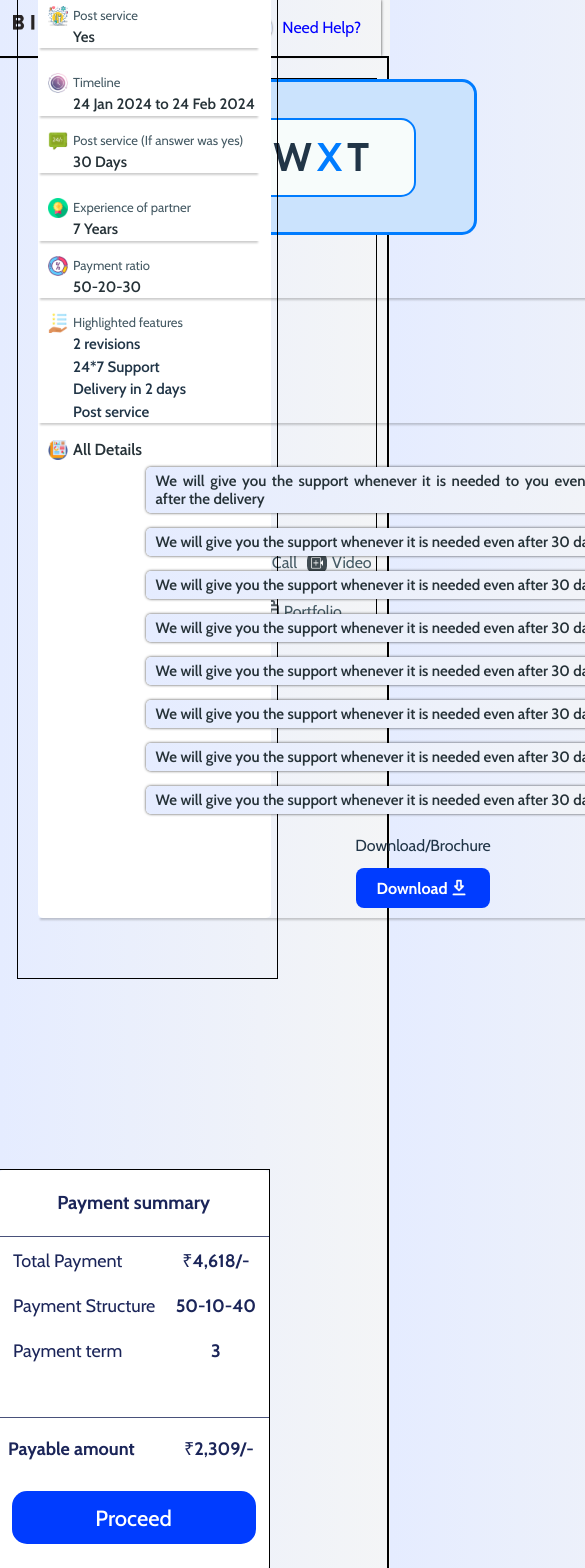
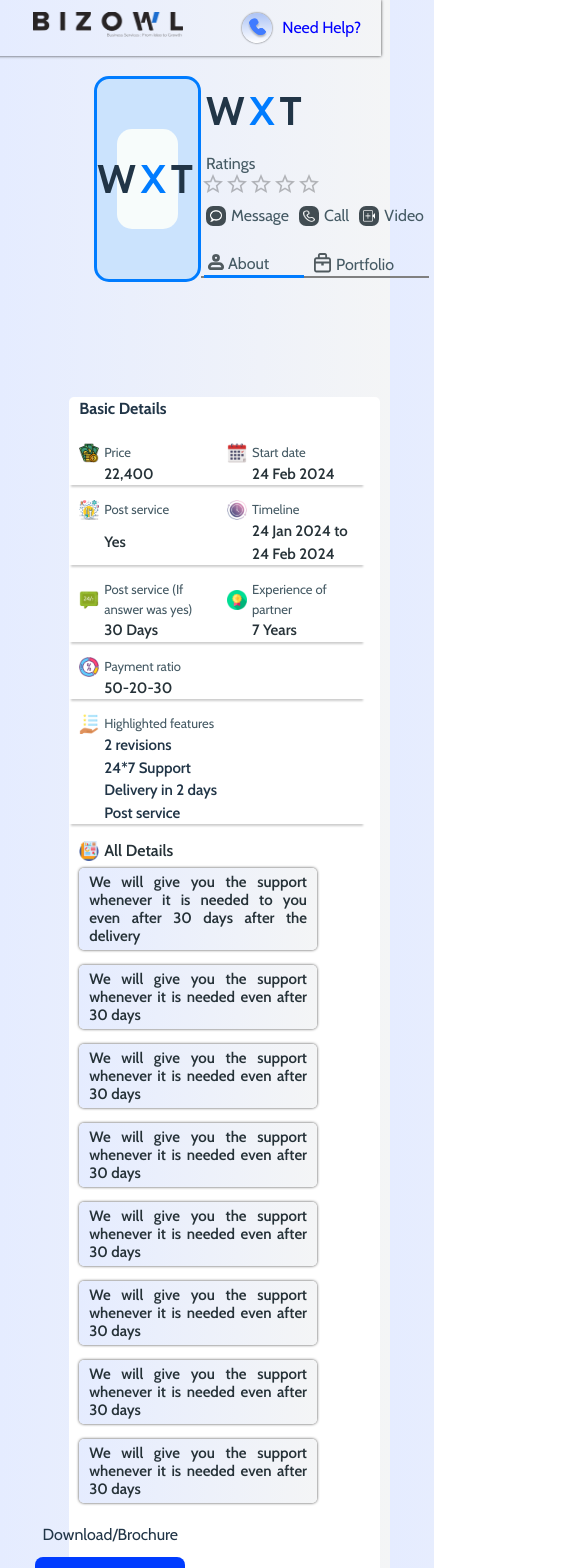
Before and after one commit to AtharvaSail11/getStarted, a React (Vite) app in the folder getStarted/: page / in a window 390 px wide. Shown: the top 1568 px of the page, 585 px wide, since content can reach past the window. Built offline with nearby package versions, Linux system fonts and the light colour scheme.

Commit message:
added portfolio page

```diff
--- a/getStarted/src/App.css
+++ b/getStarted/src/App.css
@@ -70,7 +70,6 @@ nav{
 .content-About{
   display:grid;
   grid-template-columns: 70vw 30vw;
-  border: 2px solid black;
 }
 
 .content-Portfolio{
@@ -78,7 +77,6 @@ nav{
   height: auto;
   width: 100%;
   flex-direction: column;
-  border: 2px solid black;
 }
 
 .hidden{
@@ -89,7 +87,6 @@ nav{
   display: flex;
   margin-top: 20px;
   height: 50%;
-  border: 1px solid black;
 }
 
 #logo-box{
@@ -105,9 +102,21 @@ nav{
 }
 
 .portfolio-Items{
+  display: flex;
   width:100%;
   height:auto;
-  border:2px solid black;
+}
+
+.portfolio-item1{
+  display: flex;
+  justify-content: center;
+  width: 34%;
+  height: 400px;
+}
+
+.portfolio-item2{
+  width: 60%;
+  height: auto;
 }
 
 #logo-item{
@@ -121,7 +130,6 @@ nav{
   align-items: center;
   border-radius: 15px;
   background-color: #F7FCFB;
-  border:2px solid #007CFF;
 }
 
 #X{
@@ -134,7 +142,6 @@ nav{
   height: auto;
   margin-top: 20px;
   width:auto;
-  border: 1px solid black;
   align-self: self-start;
 }
 
@@ -147,18 +154,16 @@ nav{
   height: auto;
   margin-left: 20px;
   width: 95%;
-  border: 1px solid black;
   bottom:170px;
 }
 
 .section3-Portfolio{
-  height: 200px;
+  height: auto;
   width: 100%;
-  border: 1px solid blue;
 }
 
 @media (max-width:1200px) {
-  #content{
+  .content-About{
     display:flex;
     flex-direction: column;
     align-items: center;
@@ -174,11 +179,22 @@ nav{
     margin-top: 20px;
   }
 
-  .section3{
+  .section3-About{
     position: relative;
     height: auto;
     top: 75px;
     order: 2;
+    margin-left: 0px;
+    margin-bottom: 10%;
+    margin-top:5%;
+    width: 90%;
+  }
+
+  .section3-Portfolio{
+    position: relative;
+    height: auto;
+    order: 2;
+    top: 75px;
     margin-left: 0px;
     margin-bottom: 10%;
     margin-top:5%;
@@ -192,34 +208,3 @@ nav{
     margin-bottom: 10%;
   }
 }
-
-@media (max-width:630px) {
-
-  #logo-box{
-    height: 150px;
-    width:300px;
-}
-
-  #logo{
-    margin-left: 20px;
-  }
-  #logo-text{
-    height: 20px;
-    width: 100px;
-  }
-
-  .section1{
-    flex-direction: column;
-    align-items: center;
-  }
-
-  .section3{
-    margin-left: 0px;
-  }
-
-
-
-  #logo-box{
-    margin-left: 0px;
-}
-}
--- a/getStarted/src/App.jsx
+++ b/getStarted/src/App.jsx
@@ -5,6 +5,8 @@ import Basic_details from './components/basic_details'
 import bizowl_logo from './components/assets/bizowl_logo.png'
 import './App.css'
 import call_logo from './components/assets/phone-icon.png'
+import Portfolio_Details from './components/Portfolio_Details';
+import Work_Details from './components/work_details';
 
 function App() {
 
@@ -34,7 +36,10 @@ function App() {
             <Pm_summary />
         </div>
         <div className={state==="About"?"section3-About":"section3-Portfolio"}>
-          {state==="About"?<Basic_details setFn={setState} />:<div className='portfolio-Items'>div</div>}
+          {state==="About"?<Basic_details setFn={setState} />:<div className='portfolio-Items'>
+            <div className='portfolio-item1'><Work_Details/></div>
+            <div className="portfolio-item2"><Portfolio_Details/></div>
+            </div>}
         </div>
         </div>
       </div>
--- /dev/null
+++ b/getStarted/src/components/Portfolio_Details.css
@@ -0,0 +1,27 @@
+.portfolio-details{
+    display: flex;
+    flex-direction: column;
+    width: 100%;
+    height: auto;
+    margin-left: 7%;
+}
+
+.experience{
+    display: flex;
+}
+
+.experience p:nth-child(2){
+    font-weight: 600;
+}
+
+.review-content{
+    display: grid;
+    grid-template-columns: 300px 300px;
+    column-gap: 10%;
+}
+
+.review-cards{
+    height: auto;
+    width: 100%;
+    margin-bottom: 50px;
+}
--- /dev/null
+++ b/getStarted/src/components/Portfolio_Details.jsx
@@ -0,0 +1,20 @@
+import './Portfolio_Details.css'
+import Review_card from './review_card';
+
+const Portfolio_Details=()=>{
+    return(
+        <div className='portfolio-details'>
+            <div className="Details"><p>Basic Details</p></div>
+            <div className="experience"><p>Experience:</p><p>7 Years</p></div>
+            <div className="reviews"><p>Reviews:</p></div>
+            <div className="review-content">
+                <div className='review-cards'><Review_card/></div>
+                <div className='review-cards'><Review_card/></div>
+                <div className='review-cards'><Review_card/></div>
+                <div className='review-cards'><Review_card/></div>
+            </div>
+        </div>
+    )
+}
+
+export default Portfolio_Details;
--- a/getStarted/src/components/basic_details.css
+++ b/getStarted/src/components/basic_details.css
@@ -35,6 +35,7 @@
     display:flex;
     margin-top: 15px;
     height: auto;
+    width: 100%;
     flex-direction: column;
 }
 
@@ -86,6 +87,7 @@
 .details{
     display: flex;
     flex-direction: column;
+    width: 100%;
 }
 
 .detail-card{
@@ -157,44 +159,9 @@
 }
 
 @media (max-width:930px){
-    #btn-box{
-        margin-left: 4%;
-    }
+
 }
 
-@media (max-width:760px) {
-    #detail-container{
-        align-self: center;
-        position: relative;
-        margin-left: 20px;
-        bottom: 60px;
-    }
-    .detail-section{
-        display: flex;
-        flex-direction: column;
-        box-shadow: none;
-        margin-left: 0px;
-    }
+@media (max-width:820px){
 
-    .detail-content{
-        box-shadow: 0 4px 2px -2px rgba(0, 0, 0, 0.2);
-    }
-
-    #btn-box{
-        width: 40%;
-        align-self: center;
-    }
-
-    #download{
-        width:auto;
-        align-self: center;
-    }
-
-    .detail-card{
-        align-self: center;
-    }
 }
-
-#detail{
-    border: none;
-}
--- a/getStarted/src/components/rating_box.css
+++ b/getStarted/src/components/rating_box.css
@@ -112,10 +112,8 @@
     .rating-container{
         left:0px;
     }
-}
 
-@media (max-width:630px) {
-    .rating-container{
-        left:0px;
+    .full-width{
+        width:350px;
     }
 }
--- a/getStarted/src/components/review_card.jsx
+++ b/getStarted/src/components/review_card.jsx
@@ -1,6 +1,7 @@
 import './review_card.css'
 import inverted_comma from './assets/inverted-comma.png'
 import Rating from '@mui/material/Rating';
+import image1 from './assets/Ellipse_660.png'
 
 const Review_card=()=>{
 
@@ -11,7 +12,7 @@ const Review_card=()=>{
         <div className='card-div3'><Rating sx={{width:1/4}}/></div>
         <div className='card-div4'><img src={inverted_comma}/></div>
         <div className='card-div5'>
-            <div className='profile-icon'></div>
+            <div className='profile-icon'><img src={image1}/></div>
             <div className='profile-name'>First Name</div>
         </div>
     </div>);
--- /dev/null
+++ b/getStarted/src/components/work_details.css
@@ -0,0 +1,67 @@
+.work-details{
+    display: flex;
+    flex-direction: column;
+    height: 100%;
+    width: 60%;
+}
+
+.work-title{
+    margin-top: 10px;
+    border-bottom: 1px solid black;
+}
+.work-title p{
+    margin: 0px;
+}
+
+.offered-services{
+    margin-top: 20px;
+}
+
+.offered-services p{
+    margin: 1px;
+}
+
+.service{
+    display: flex;
+    justify-content: space-between;
+    align-items: center;
+}
+
+.service p{
+    font-weight: 600;
+    margin: 1px;
+}
+
+.expertise-details{
+    margin-top: 20px;
+}
+
+.expertise-details p{
+    margin: 1px;
+}
+
+
+.expertise p{
+    font-weight: 600;
+    margin: 1px;
+}
+
+.industries{
+    margin-top: 20px;
+}
+
+.industries p{
+    margin: 1px;
+}
+
+.work-icon{
+    height: auto;
+    width: auto;
+    margin-right: 5px;
+    cursor: pointer;
+}
+
+.work-icon img{
+    height: 8px;
+    width: 12px;
+}
--- /dev/null
+++ b/getStarted/src/components/work_details.jsx
@@ -0,0 +1,18 @@
+import './work_details.css'
+import vector_4 from './assets/Vector-4.png'
+
+const Work_Details=()=>{
+    return(
+        <div className='work-details'>
+            <div className="work-title"><p>Work</p></div>
+            <div className="offered-services"><p>Services Offered:</p></div>
+            <div className="service"><p>Web Development</p><div className="work-icon"><img src={vector_4} /></div></div>
+            <div className="service"><p>Digital Marketing</p><div className="work-icon"><img src={vector_4} /></div></div>
+            <div className="expertise-details"><p>Expertise:</p></div>
+            <div className="expertise"><p>Web Development</p></div>
+            <div className="industries"><p>industries:</p></div>
+        </div>
+    )
+}
+
+export default Work_Details;
```
Also changed, not shown: getStarted/src/components/review_card.css (+12 -12 lines), getStarted/src/components/assets/Ellipse_660.png (added), getStarted/src/components/assets/Vector-4.png (added).
